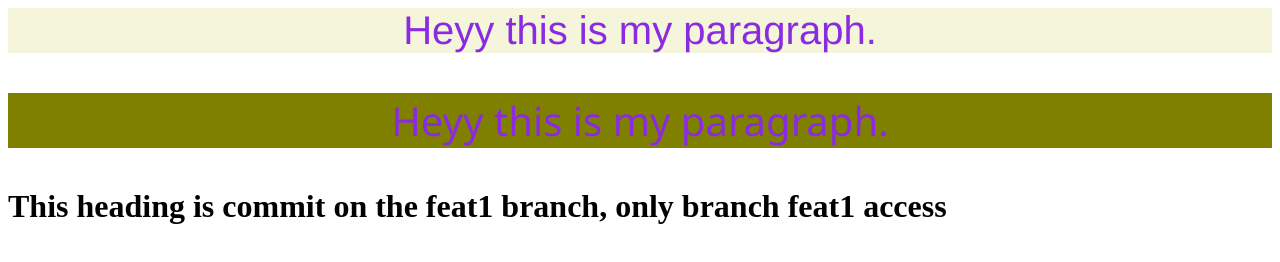
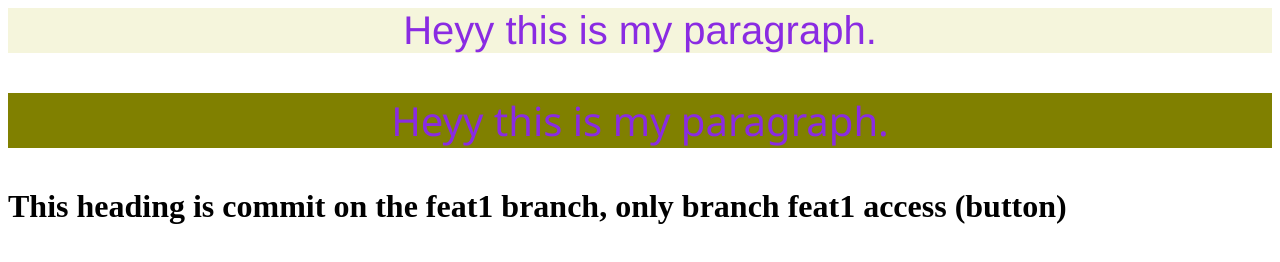
Before and after one commit to Sumit1164/LocalRepo, a plain HTML site: page index.html in a window 1280 px wide. Drawn offline with Linux system fonts and the light colour scheme.

```diff
--- a/index.html
+++ b/index.html
@@ -1,4 +1,4 @@
 <p class="a">Heyy this is my paragraph.</p>
 <link rel="stylesheet" href="style.css">
 <p class="r">Heyy this is my paragraph.</p>
-<h1>This heading is commit on the feat1 branch, only branch feat1 access</h1>
+<h1>This heading is commit on the feat1 branch, only branch feat1 access (button)</h1>
```
